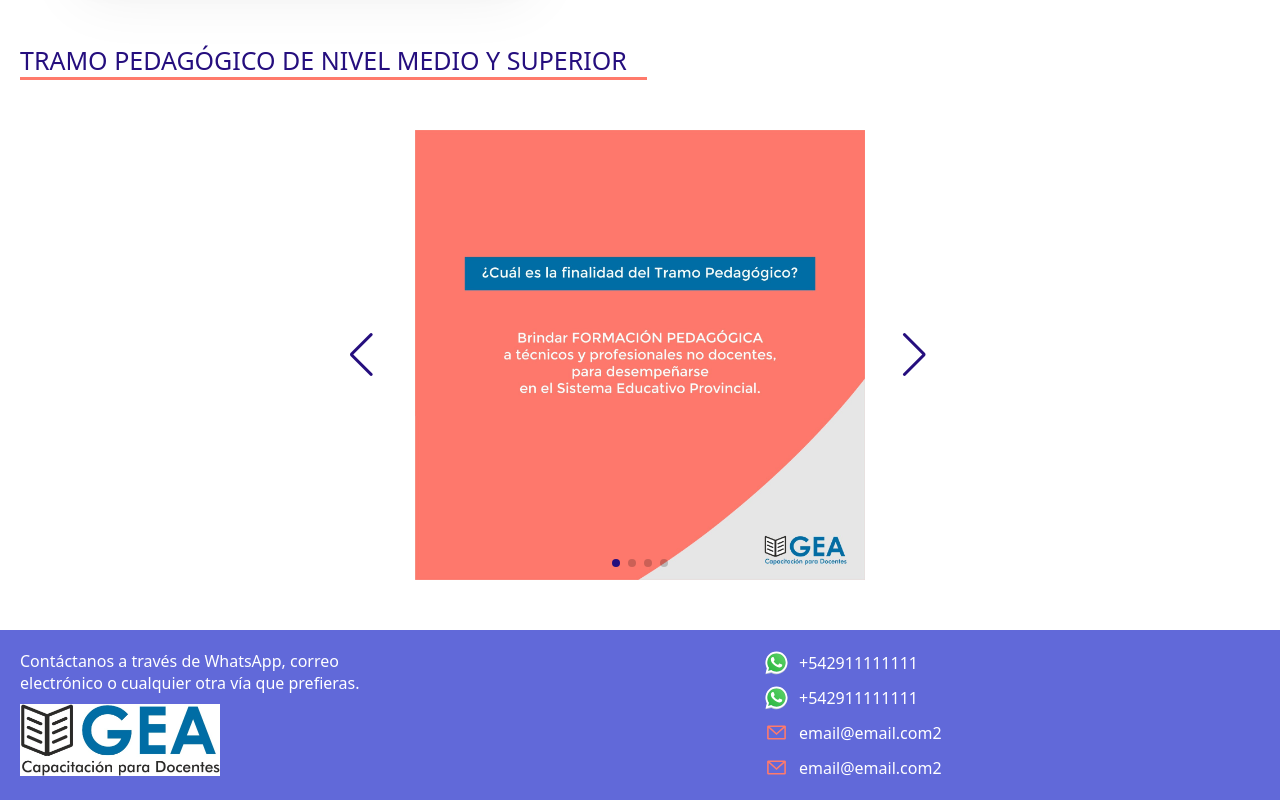
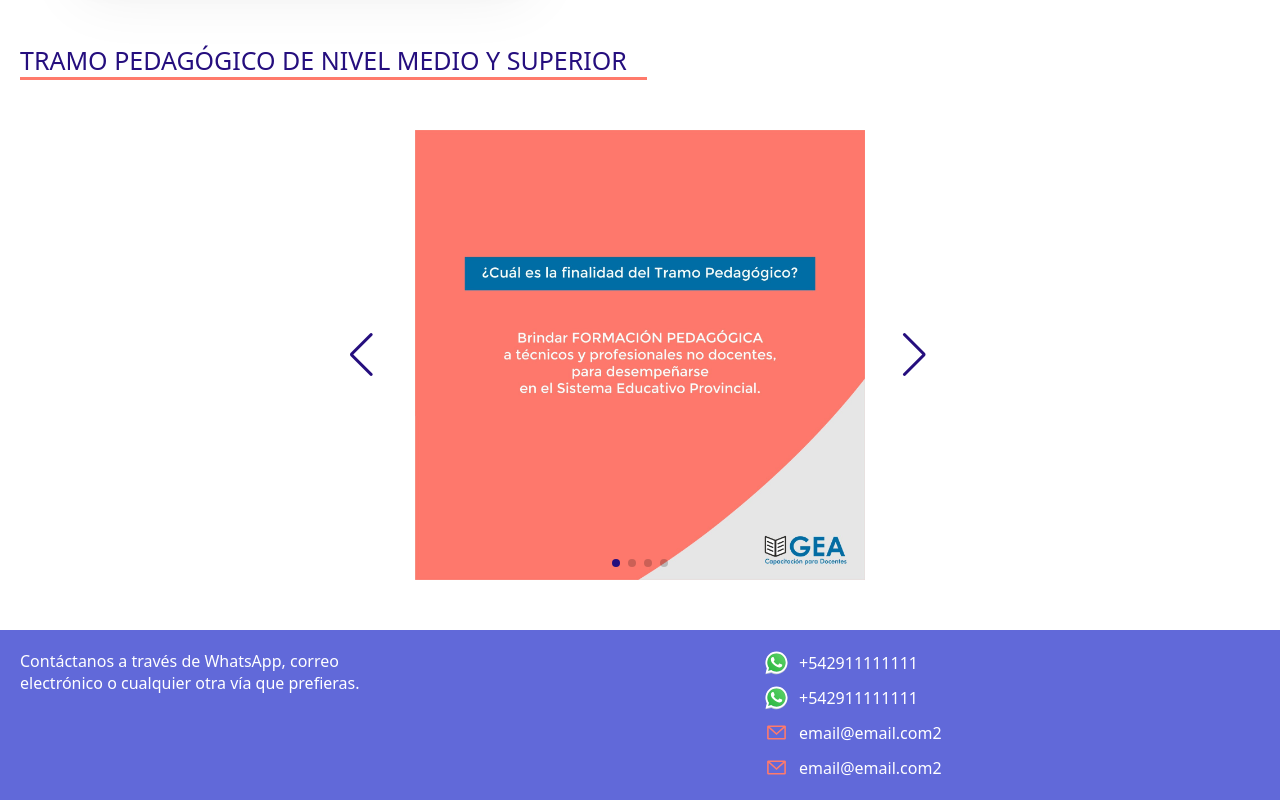
Before and after one commit to SmaelNicolas/educational-bahia-blanca, a plain HTML site: page index.html in a window 1280 px wide. Shown: the part 6180-6980 px from the top of the page. Drawn offline with nearby package versions, Linux system fonts and the light colour scheme.

Commit message:
remove footer logo

```diff
--- a/index.html
+++ b/index.html
@@ -337,10 +337,6 @@
 						Contáctanos a través de WhatsApp, correo electrónico o
 						cualquier otra vía que prefieras.
 					</p>
-					<img
-						class="footer--info--logo"
-						src="./img/gea/logo.jpg"
-						alt="logo" />
 				</div>
 				<div class="footer--info--container">
 					<div class="footer--info--contact">
```
